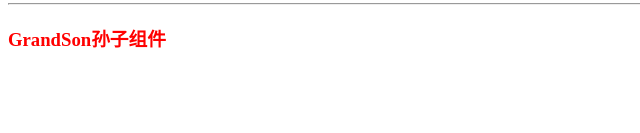
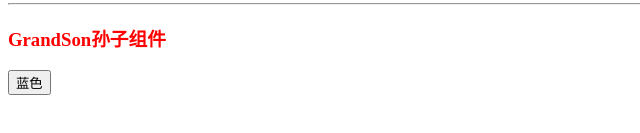
Before and after one commit to GHwhisper/Vue3_Study, a Vue app: page / in a window 1280 px wide. Shown: the part 211-344 px from the top of the page, without its empty margins (0-640 px from the left). Built offline with nearby package versions, Linux system fonts and the light colour scheme.

Commit message:
provide与inject，测试孙子组件改变父级数据

```diff
--- a/src/components/GrandSon.vue
+++ b/src/components/GrandSon.vue
@@ -1,6 +1,6 @@
 <template>
   <h3 :style="{ color }">GrandSon孙子组件</h3>
-
+  <button @click="color = 'blue'">蓝色</button>
 </template>
 
 <script lang="ts">
```
